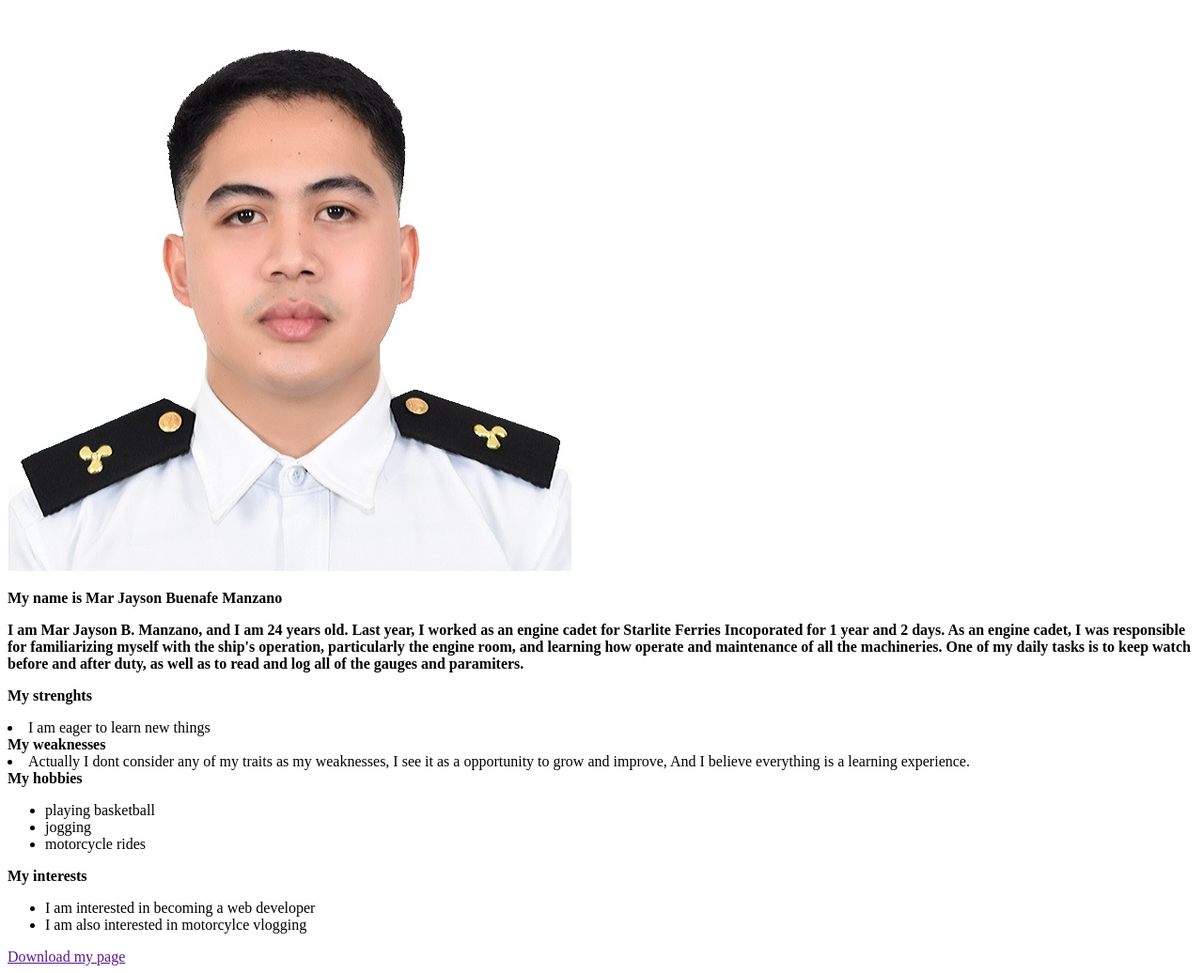
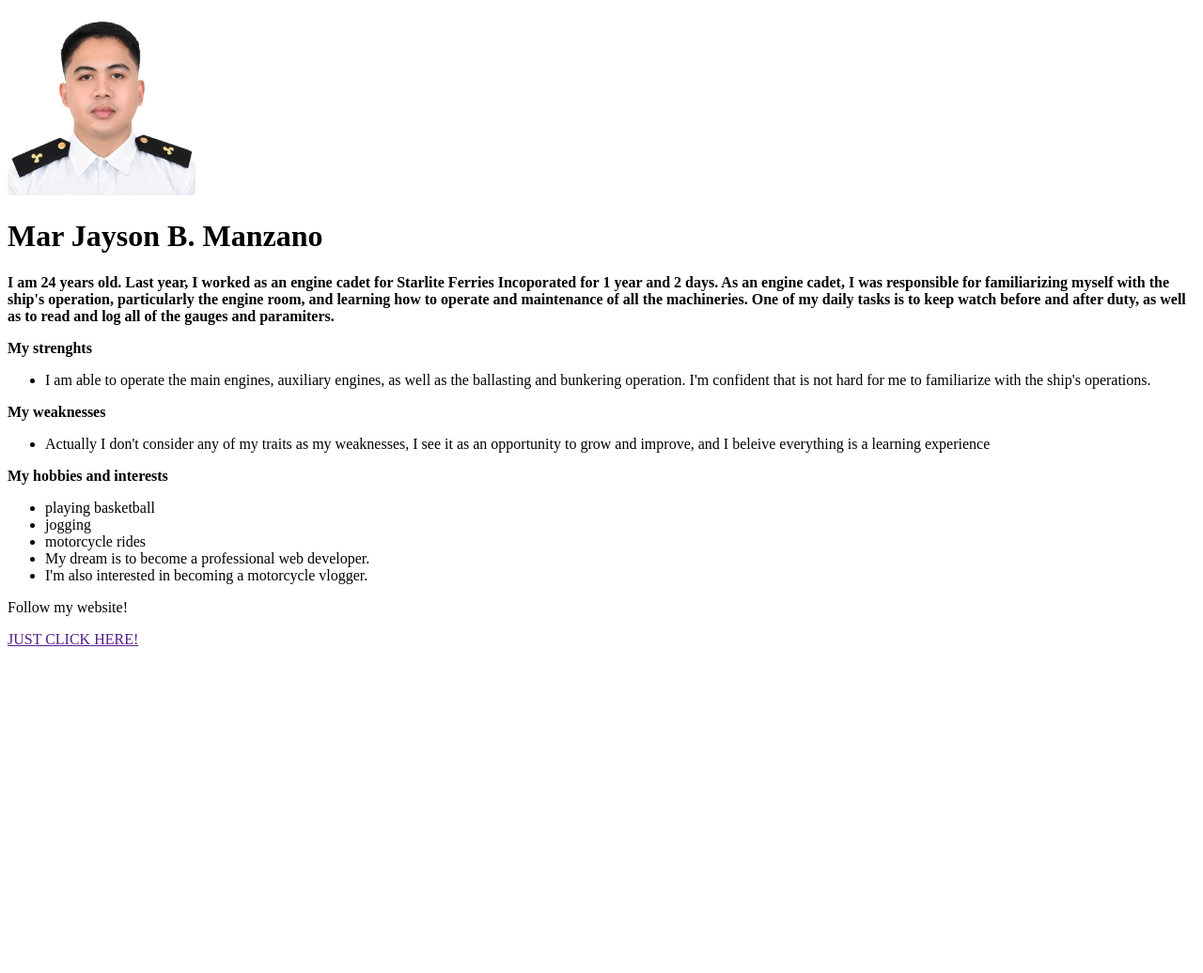
Before and after one commit to MarJayson/kodego-lab-exercises-phase-1, a plain HTML site: page index.html in a window 1280 px wide. Shown: the whole page at 94% size. After the commit the page ends 800 px from the top, so only its background shows below. Drawn offline with Linux system fonts and the light colour scheme.

Commit message:
My first Website

```diff
--- a/index.html
+++ b/index.html
@@ -4,39 +4,45 @@
     <title>My first activity</title>
   </head>
   <body>
-    <img src="./Saved Pictures/BAM_5026.jpg" />
-  <p><b>My name is Mar Jayson Buenafe Manzano</b></p>
-  <p>
-    <b
-      >I am Mar Jayson B. Manzano, and I am 24 years old. Last year, I worked as
+    <img src="./Me.jpg.jpg" height="200" width="200" />
+ <h1>Mar Jayson B. Manzano</h1>
+   <p>
+    <b>
+      I am 24 years old. Last year, I worked as
       an engine cadet for Starlite Ferries Incoporated for 1 year and 2 days. As
       an engine cadet, I was responsible for familiarizing myself with the
-      ship's operation, particularly the engine room, and learning how operate
+      ship's operation, particularly the engine room, and learning how to operate
       and maintenance of all the machineries. One of my daily tasks is to keep
       watch before and after duty, as well as to read and log all of the gauges
       and paramiters.
     </b>
-  </p>
+   </p>
+  <b>My strenghts</b>
+<ul>
+  <li>
+    I am able to operate the main engines, auxiliary engines, as well as the ballasting and bunkering operation. I'm confident that is not hard for me to familiarize with the ship's operations.
+  </li>
+</ul>
+<b>My weaknesses</b>
+<ul>
+  <li>
+    Actually I don't consider any of my traits as my weaknesses, I see it as an opportunity to grow and improve, and I beleive everything is a learning experience
+  </li>
+</ul>
 
-  <b>My strenghts</b>
-  <ul></ul>
-  <li>I am eager to learn new things</li>
-  <b>My weaknesses</b>
-  <li>
-    Actually I dont consider any of my traits as my weaknesses, I see it as a
-    opportunity to grow and improve, And I believe everything is a learning
-    experience.
-  </li>
-  <b>My hobbies</b>
+ <b>My hobbies and interests</b>
   <ul>
     <li>playing basketball</li>
     <li>jogging</li>
     <li>motorcycle rides</li>
+    <li>My dream is to become a professional web developer.</li>
+    <li>I'm also interested in becoming a motorcycle vlogger.</li>
   </ul>
-  <b>My interests </b>
-  <ul>
-    <li>I am interested in becoming a web developer</li>
-    <li>I am also interested in motorcylce vlogging</li>
-  </ul>
-  <a href="">Download my page</a>
-</html>
+  <footer>
+   <p>
+        Follow my website!
+      </p>
+      <a href="">JUST CLICK HERE!</a>
+    </p>
+  </footer>
+  </html>
```
Also changed, not shown: secondindex.html (added, +60 -0 lines), Me.jpg.jpg (renamed from Saved Pictures/BAM_5026.jpg), Saved Pictures/FB_IMG_1663989547193.jpg (deleted), mj.jpg.jpeg (added), 2 other files.
